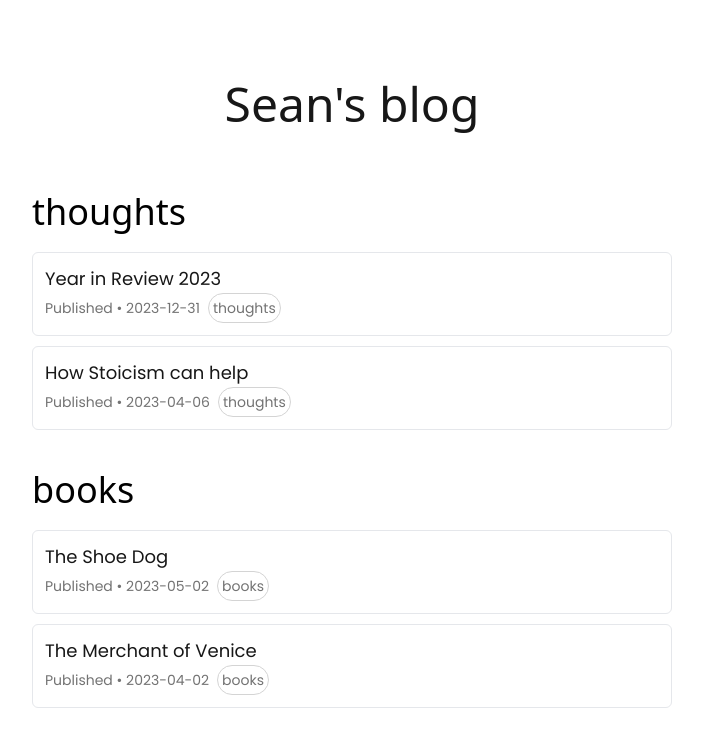
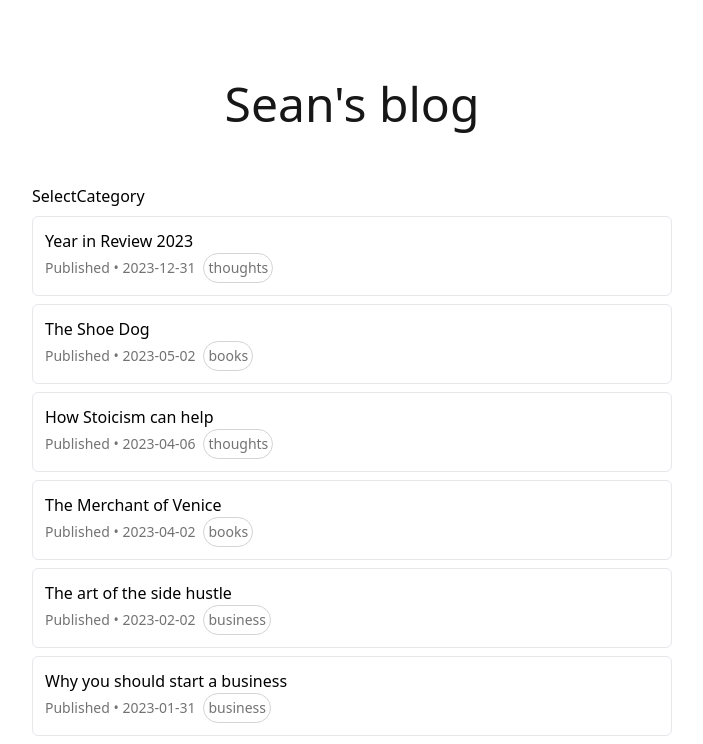
Before and after one commit to SeanXLChen/sample-blog-app, a Next.js app: page / in a window 1280 px wide. Shown: the top 744 px of the page, without its empty margins (288-991 px from the left). Built offline with nearby package versions, Linux system fonts and the light colour scheme.

Commit message:
Modify design to load all articles

```diff
--- /dev/null
+++ b/app/ArticlesPage.tsx
@@ -0,0 +1,34 @@
+'use client';
+
+import { useState, useEffect } from 'react';
+import Item from '@/components/Item';
+import { ArticleItem } from "@/type";
+import SelectCategory from '@/components/SelectCategory';
+
+interface Props {
+    articleItems: ArticleItem[]
+}
+
+const ArticlesPage = ({ articleItems }: Props) => {
+    const [articles, setArticles] = useState(articleItems);
+    console.log(articles);
+
+    return (
+        <section className="mx-auto w-11/12 md:w-1/2 mt-20 mb-20 flex flex-col gap-14">
+            <header className='font-inter font-light text-5xl text-neutral-900 text-center'>
+                <h1>Sean's blog</h1>
+            </header>
+            <section className="flex flex-col gap-2">
+                <SelectCategory />
+                {articles !== null && articles.map((article) => (
+                    <Item
+                        key={article.id}
+                        article={article}
+                    />
+                ))}
+            </section>
+        </section>
+    );
+};
+
+export default ArticlesPage;
--- a/app/page.tsx
+++ b/app/page.tsx
@@ -1,25 +1,10 @@
-import ArticleItemList from "@/components/ArticleItemList"
-import { getCategorisedArticles } from "@/lib/articles"
+import ArticlesPage from './ArticlesPage';
+import { getCategorisedArticles, getSortedArticles } from '@/lib/articles';
 
-const HomePage = () => {
-  const articles = getCategorisedArticles()
-  // console.log(articles)
-  return (
-    <section className="mx-auto w-11/12 md:w-1/2 mt-20 mb-20 flex flex-col gap-16">
-      <header className='font-inter font-light text-5xl text-neutral-900 text-center'>
-        <h1>Sean's blog</h1>
-      </header>
-      <section className="flex flex-col gap-10">
-        {articles !== null && Object.keys(articles).map((article) =>
-          <ArticleItemList
-          category={article}
-          articles={articles[article]}
-          key={article}
-          />
-        ) }
-      </section>
-    </section>
-  )
-}
+const HomePage = async () => {
+  const articles = getSortedArticles();
 
-export default HomePage
+  return <ArticlesPage articleItems={articles} />;
+};
+
+export default HomePage;
--- a/components/ArticleItemList.tsx
+++ b/components/ArticleItemList.tsx
@@ -1,31 +1,31 @@
-import Link from 'next/link';
-import type { ArticleItem } from '@/type'
-import ItemCategoryTag from './ItemCategoryTag';
+// import Link from 'next/link';
+// import type { ArticleItem } from '@/type'
+// import ItemCategoryTag from './ItemCategoryTag';
 
-interface Props {
-  category: string
-  articles: ArticleItem[]
-}
+// interface Props {
+//   category: string
+//   articles: ArticleItem[]
+// }
 
-const ArticleItemList = ({ category, articles }: Props) => {
-  return (
-    <div className='flex flex-col gap-5'>
-      <h2 className='font-cormorantGaramond text-4xl'>{category}</h2>
-      <div className='flex flex-col gap-2.5 font-poppins text-lg'>
-        {articles.map((article, id) => (
-          <Link key={id} href={`article/${article.id}`} className='text-neutral-900 hover:text-amber-700 transition duration-150 border rounded-md p-3'>
-            <div>
-              {article.title}
-            </div>
-            <div className='flex justify-start items-center'>
-              <p className='text-sm text-neutral-500'>Published  •  {article.date}</p>
-              <ItemCategoryTag category={category} />
-            </div>
-          </Link>
-        ))}
-      </div>
-    </div>
-  )
-}
+// const ArticleItemList = ({ category, articles }: Props) => {
+//   return (
+//     <div className='flex flex-col gap-5'>
+//       <h2 className='font-cormorantGaramond text-4xl'>{category}</h2>
+//       <div className='flex flex-col gap-2.5 font-poppins text-lg'>
+//         {articles.map((article, id) => (
+//           <Link key={id} href={`article/${article.id}`} className='text-neutral-900 hover:text-amber-700 transition duration-150 border rounded-md p-3'>
+//             <div>
+//               {article.title}
+//             </div>
+//             <div className='flex justify-start items-center'>
+//               <p className='text-sm text-neutral-500'>Published  •  {article.date}</p>
+//               <ItemCategoryTag category={category} />
+//             </div>
+//           </Link>
+//         ))}
+//       </div>
+//     </div>
+//   )
+// }
 
-export default ArticleItemList
+// export default ArticleItemList
--- /dev/null
+++ b/components/Item.tsx
@@ -0,0 +1,26 @@
+import React from 'react'
+import { ArticleItem } from '@/type'
+import Link from 'next/link'
+import ItemCategoryTag from './ItemCategoryTag'
+
+type Props = {
+    article: ArticleItem
+    }
+
+const Item = ({article} : Props) => {
+  return (
+    <div className='border rounded-md p-3'>
+        <Link href={`/article/${article.id}`}>
+        <div>
+          {article.title}
+        </div>
+        <div className='flex justify-start items-center'>
+          <p className='text-sm text-neutral-500'>Published  •  {article.date}</p>
+            <ItemCategoryTag category={article.category} />
+        </div>
+    </Link>
+    </div>
+  )
+}
+
+export default Item
--- /dev/null
+++ b/components/SelectCategory.tsx
@@ -0,0 +1,9 @@
+import React from 'react'
+
+const SelectCategory = () => {
+  return (
+    <div>SelectCategory</div>
+  )
+}
+
+export default SelectCategory
--- a/lib/articles.ts
+++ b/lib/articles.ts
@@ -11,7 +11,7 @@ import type { ArticleItem } from '@/type';
 // The directory where the articles are stored
 const articlesDirectory = path.join(process.cwd(), 'articles');
 
-const getSortedArticles = (): ArticleItem[] => {
+export const getSortedArticles = (): ArticleItem[] => {
     const fileNames: string[] = fs.readdirSync(articlesDirectory); // Get all the file names in the articles directory
 
     const allArticleData = fileNames.map((fileName) => {
```
